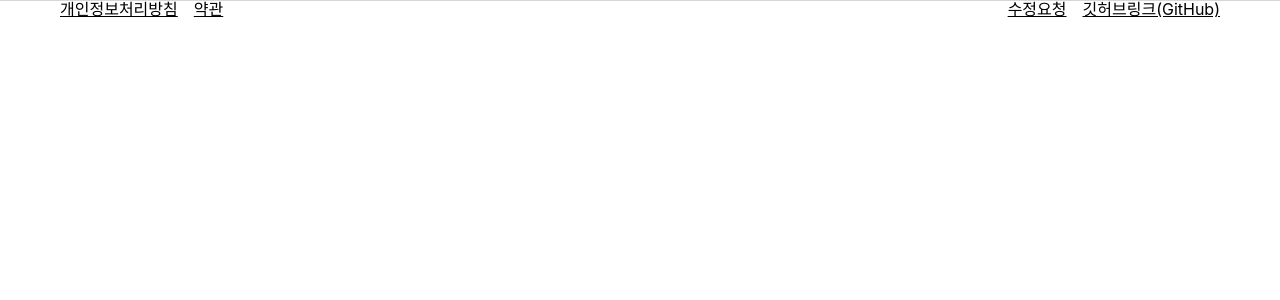
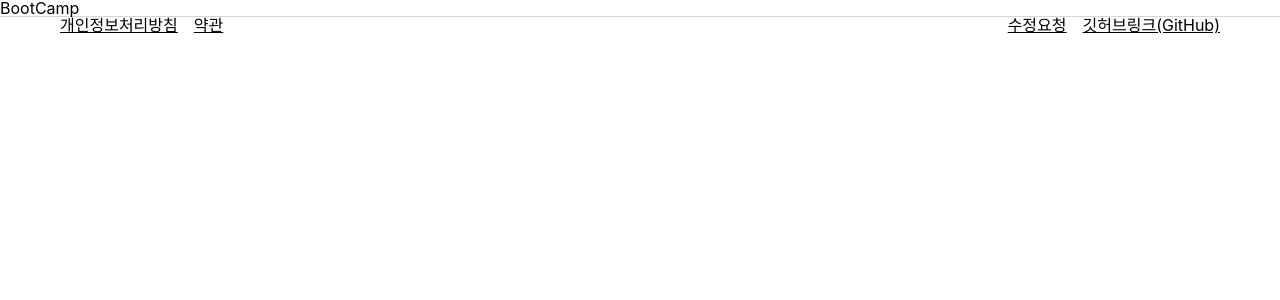
Before and after one commit to codestates-seb/seb40_main_027, a React (Create React App) app in the folder client/: page /bootcamp in a window 1280 px wide. Shown: the top 300 px of the page. Built offline with nearby package versions, Linux system fonts and the light colour scheme.

Commit message:
feat: bootcamp 페이지 생성 및 routes설정

```diff
--- a/client/src/App.tsx
+++ b/client/src/App.tsx
@@ -3,6 +3,7 @@ import Login from './pages/Login';
 import Footer from './components/Footer/Footer';
 import Main from './pages/Main';
 import MyPage from './pages/MyPage';
+import BootCamp from './pages/BootCamp';
 
 function App() {
   return (
@@ -11,6 +12,7 @@ function App() {
         <Route path="/" element={<Main />} />
         <Route path="/user/login" element={<Login />} />
         <Route path="/users/me" element={<MyPage />} />
+        <Route path="/bootcamp" element={<BootCamp />} />
       </Routes>
 
       <Footer />
--- /dev/null
+++ b/client/src/pages/BootCamp.tsx
@@ -0,0 +1,5 @@
+const BootCamp = () => {
+  return <div>BootCamp</div>;
+};
+
+export default BootCamp;
```
